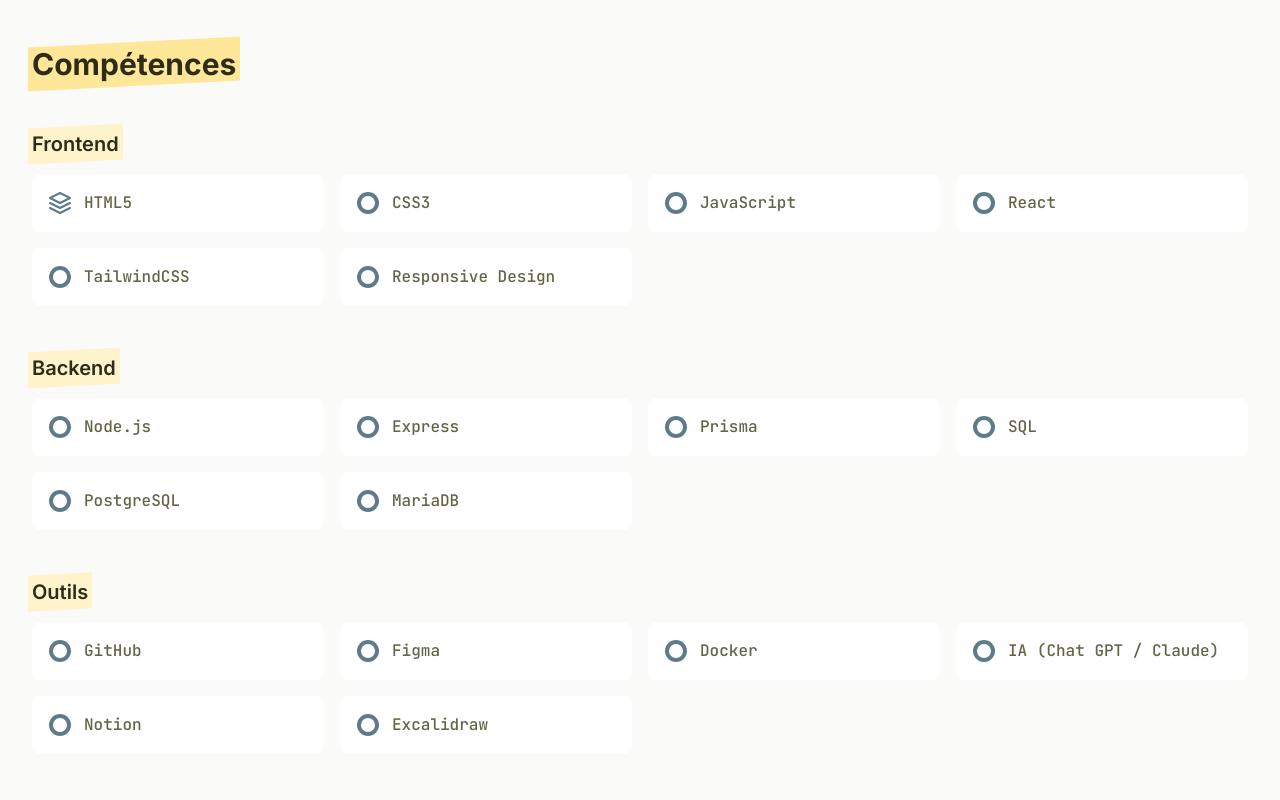
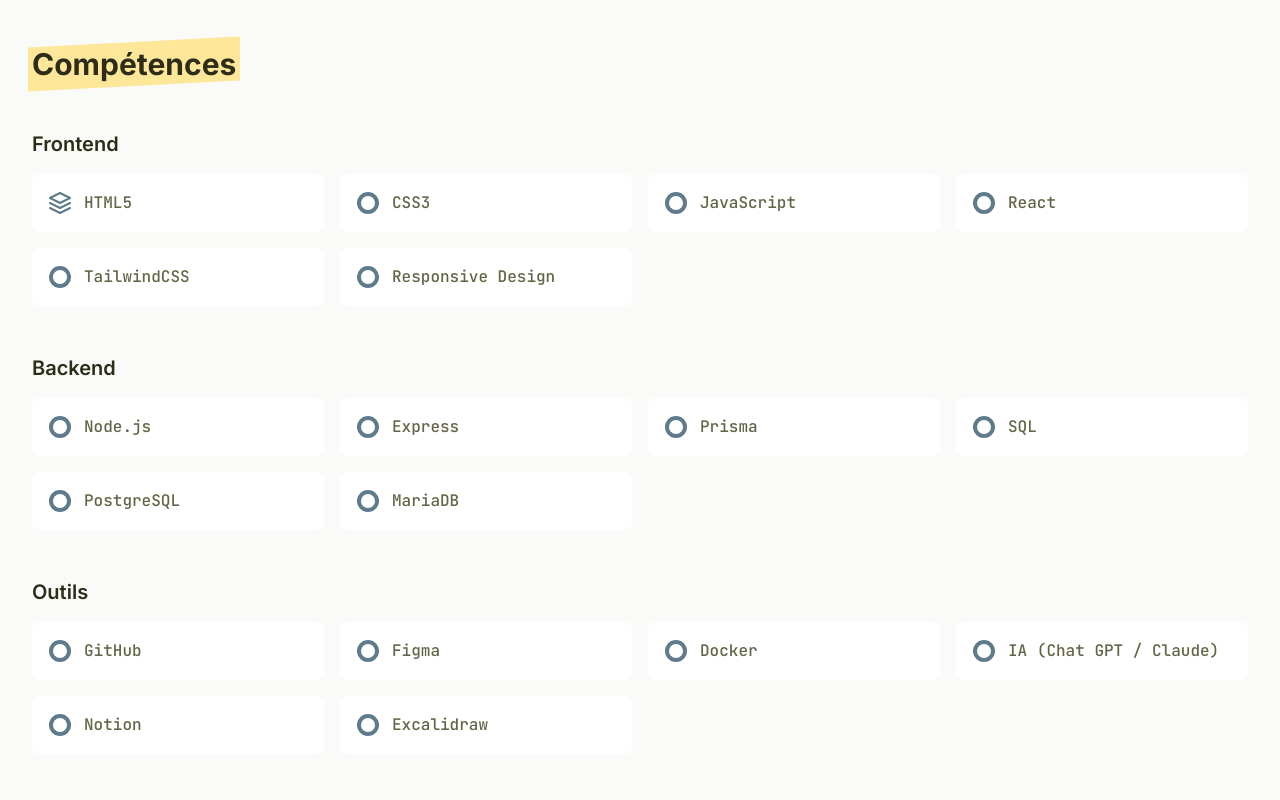
Before and after one commit to PierreMaze/my-portfolio, a React (Vite) app: page / in a window 1280 px wide. Shown: the part 2520-3320 px from the top of the page. Built offline with nearby package versions, Linux system fonts and the light colour scheme.

Commit message:
Replace lorem by real text.

```diff
--- a/src/features/Contact.jsx
+++ b/src/features/Contact.jsx
@@ -43,7 +43,9 @@
                   </div>
                   <div>
                     <h3 className="font-semibold">Email</h3>
-                    <p className="text-text-secondary">contact@example.com</p>
+                    <p className="text-text-secondary">
+                      promazelaygue@gmail.com
+                    </p>
                   </div>
                 </div>
                 <div className="flex items-center gap-4">
@@ -69,7 +71,7 @@
                   </div>
                   <div>
                     <h3 className="font-semibold">Localisation</h3>
-                    <p className="text-text-secondary">Paris, France</p>
+                    <p className="text-text-secondary">Bordeaux, France</p>
                   </div>
                 </div>
               </div>
--- a/src/features/Skills.jsx
+++ b/src/features/Skills.jsx
@@ -103,9 +103,9 @@
               <div>
                 <h3 className="relative mb-4 text-xl font-semibold capitalize">
                   <span className="relative inline-block">
-                    <span
-                      className="absolute block -skew-y-3 bg-yellow-100 -inset-1"
-                      aria-hidden="true"></span>
+                    {/* <span
+                      className="absolute block -skew-y-3 bg-accent-100 -inset-1"
+                      aria-hidden="true"></span> */}
                     <span className="relative">{category}</span>
                   </span>
                 </h3>
```
